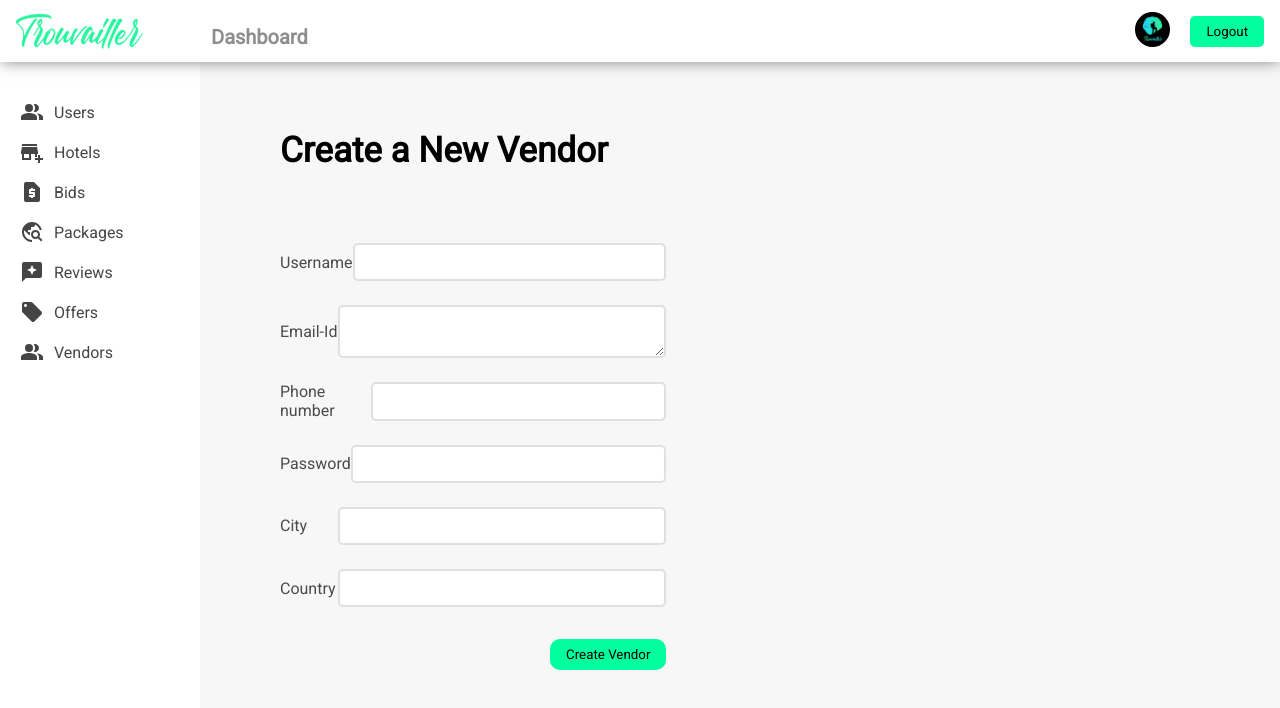
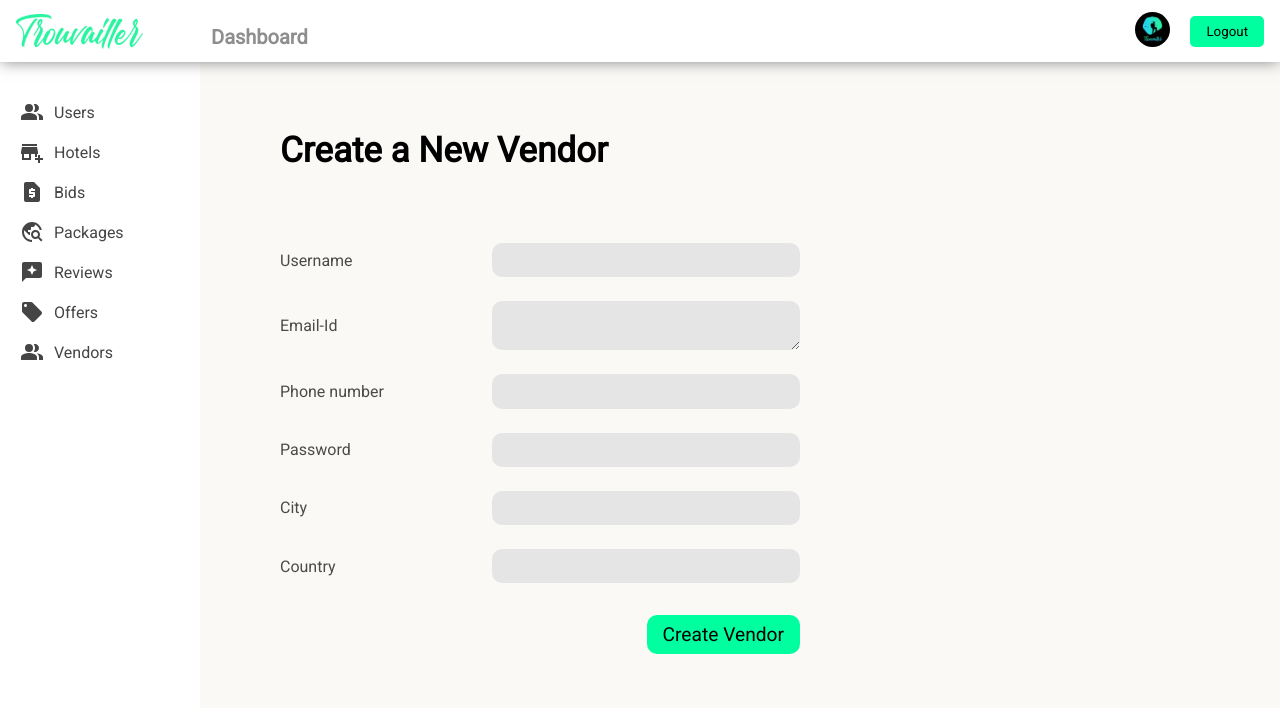
Before and after one commit to jaisonjoshi/trouvaillerdeployed, a React (Create React App) app in the folder admin/: page /vendors/newvendor in a window 1280 px wide. Shown: the top 708 px of the page. Built offline with nearby package versions, Linux system fonts and the light colour scheme.

Commit message:
add vendor

```diff
--- a/admin/src/pages/new/newVendor/NewVendor.js
+++ b/admin/src/pages/new/newVendor/NewVendor.js
@@ -8,9 +8,9 @@ import {useContext,useState} from "react";
 import {AuthContext} from '../../../components/context/AuthContext';
 
 const NewVendor =() => {
-    // const axiosInstance = axios.create({
-    //     baseURL: process.env.REACT_APP_API_URL,
-    // })
+    const axiosInstance = axios.create({
+        baseURL: process.env.REACT_APP_API_URL,
+    })
     const navigate = useNavigate();
 
     //register procedure
@@ -20,7 +20,8 @@ const [credentials, setCredentials] = useState({
     phone: undefined,
     password: undefined,
     city:undefined,
-    country:undefined
+    country:undefined,
+    isVendor:true
   });
 
   const { user, loading, error, dispatch } = useContext(AuthContext);
@@ -41,7 +42,7 @@ const [credentials, setCredentials] = useState({
         try {
 
 
-          const res = await axios.post("/auth/register", credentials);
+          const res = await axiosInstance.post("/auth/register", credentials);
           //if(res.data.isAdmin){//check this code to control user and admin access to login
           if(res.data){
           dispatch({ type: "REGISTER_SUCCESS", payload: res.data.details });
@@ -63,7 +64,7 @@ const [credentials, setCredentials] = useState({
             <Navbar />
             <Sidenav />
 
-            <div className="newhotelv-body">
+            <div className="newhotel-body">
                     <h1>Create a New Vendor</h1>
                    <div className="new-hotel-box">
                     <div className="newhotelform-container">
@@ -102,6 +103,7 @@ const [credentials, setCredentials] = useState({
                                     <input type="text" id="country" onChange={handleChange}/>
 
                                 </div>
+
                                 <div className="hotel-form-submit">
                                     <button onClick={handleClick}>Create Vendor</button>
                                     {error && <span>{error.message}</span>}
```
